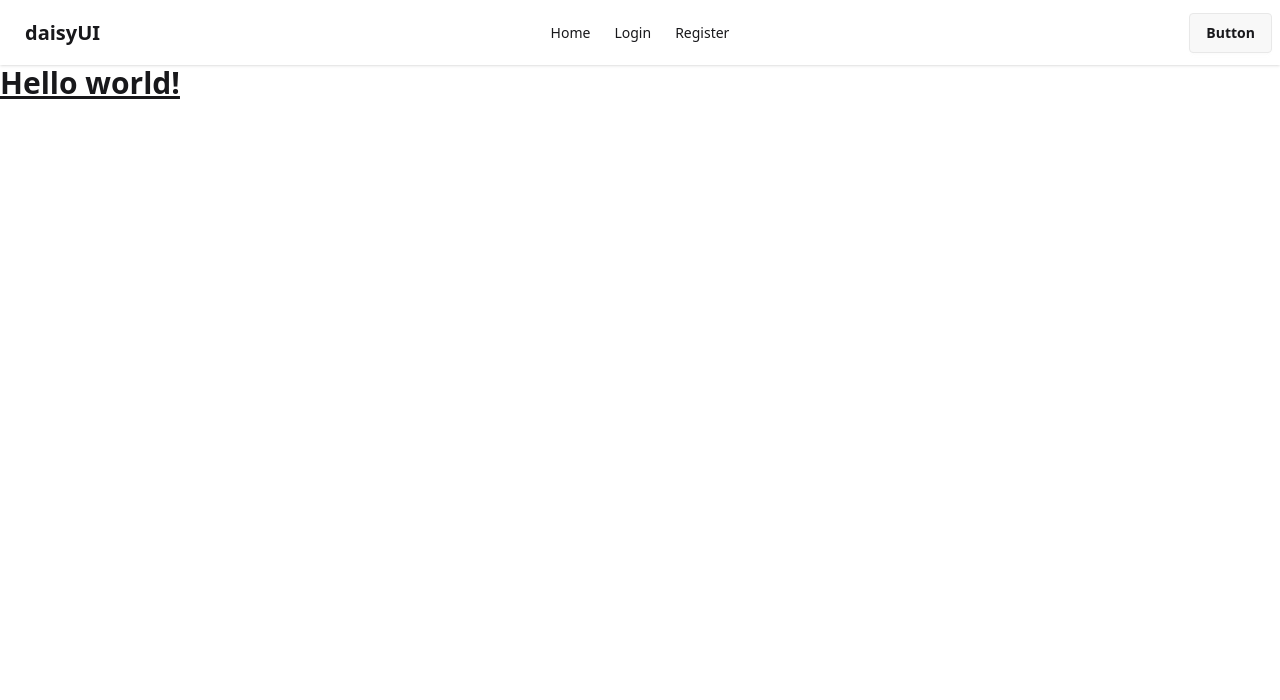
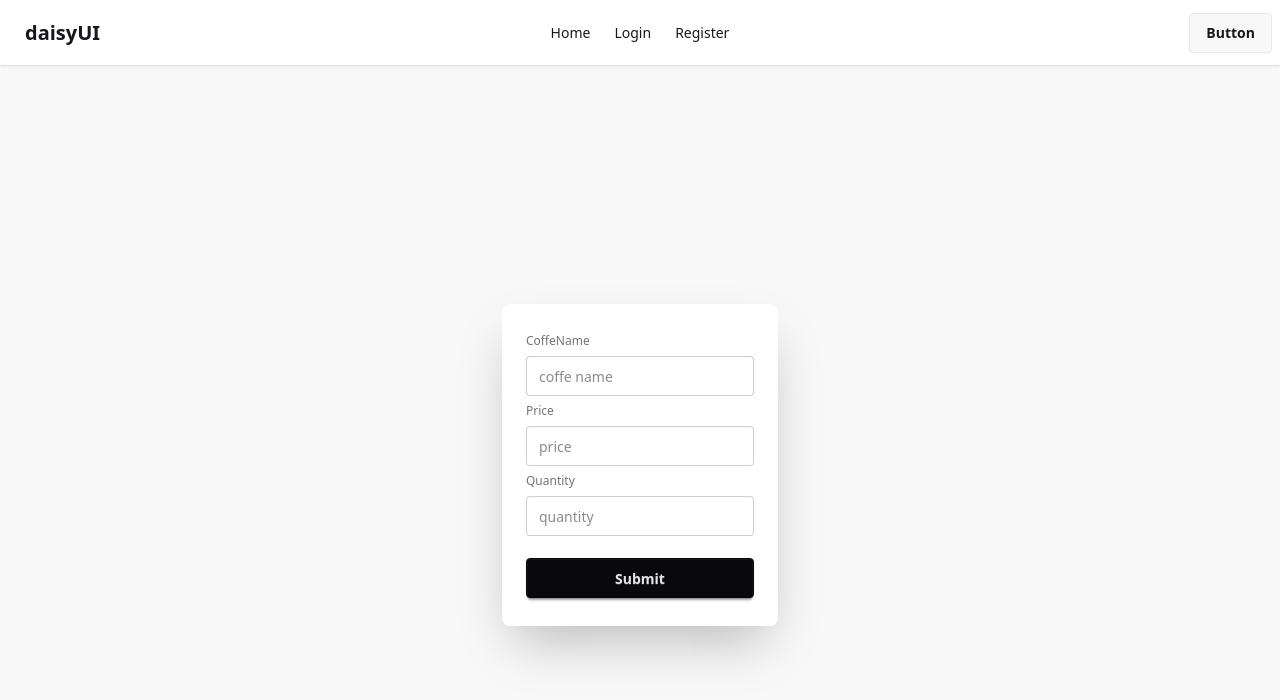
Before and after one commit to RHrakib1/again-return-client, a React (Vite) app: page / in a window 1280 px wide. Shown: the top 700 px of the page. Built offline with nearby package versions, Linux system fonts and the light colour scheme.

Commit message:
add more 2 file

```diff
--- a/src/App.jsx
+++ b/src/App.jsx
@@ -1,11 +1,37 @@
 import React from 'react'
 function App() {
 
+  const hendlesubmit = e => {
+    e.preventDefault()
+    const short = e.target
+    const name = short.name.value
+    const price = short.price.value
+    const quantity = short.quantity.value
+    const objdata = { name, price, quantity }
+    console.log(objdata)
+  }
+
   return (
     <>
-      <h1 className="text-3xl font-bold underline">
-        Hello world!
-      </h1>
+      <div className="hero bg-base-200 min-h-screen">
+        <div className="hero-content flex-col lg:flex-row-reverse">
+          <div className="card bg-base-100 w-full max-w-sm shrink-0 shadow-2xl">
+            <div className="card-body">
+              <form onSubmit={hendlesubmit}>
+                <fieldset className="fieldset">
+                  <label className="label">CoffeName</label>
+                  <input name='name' type="text" className="input" placeholder="coffe name" />
+                  <label className="label">Price</label>
+                  <input name='price' type="text" className="input" placeholder="price" />
+                  <label className="label">Quantity</label>
+                  <input name='quantity' type="text" className="input" placeholder="quantity" />
+                  <button className="btn btn-neutral mt-4">Submit</button>
+                </fieldset>
+              </form>
+            </div>
+          </div>
+        </div>
+      </div>
     </>
   )
 }
--- /dev/null
+++ b/src/Component/Server/AddReturn.jsx
@@ -0,0 +1,11 @@
+import React from 'react'
+
+export default function AddReturn() {
+    return (
+        <div>
+            <h1>
+                ADD Return Coffee
+            </h1>
+        </div>
+    )
+}
--- /dev/null
+++ b/src/Component/Server/Update.jsx
@@ -0,0 +1,11 @@
+import React from 'react'
+
+export default function Update() {
+    return (
+        <div>
+            <h1>
+                Update Return Coffee
+            </h1>
+        </div>
+    )
+}
```
Also changed, not shown: src/main.jsx (+10 -0 lines).
